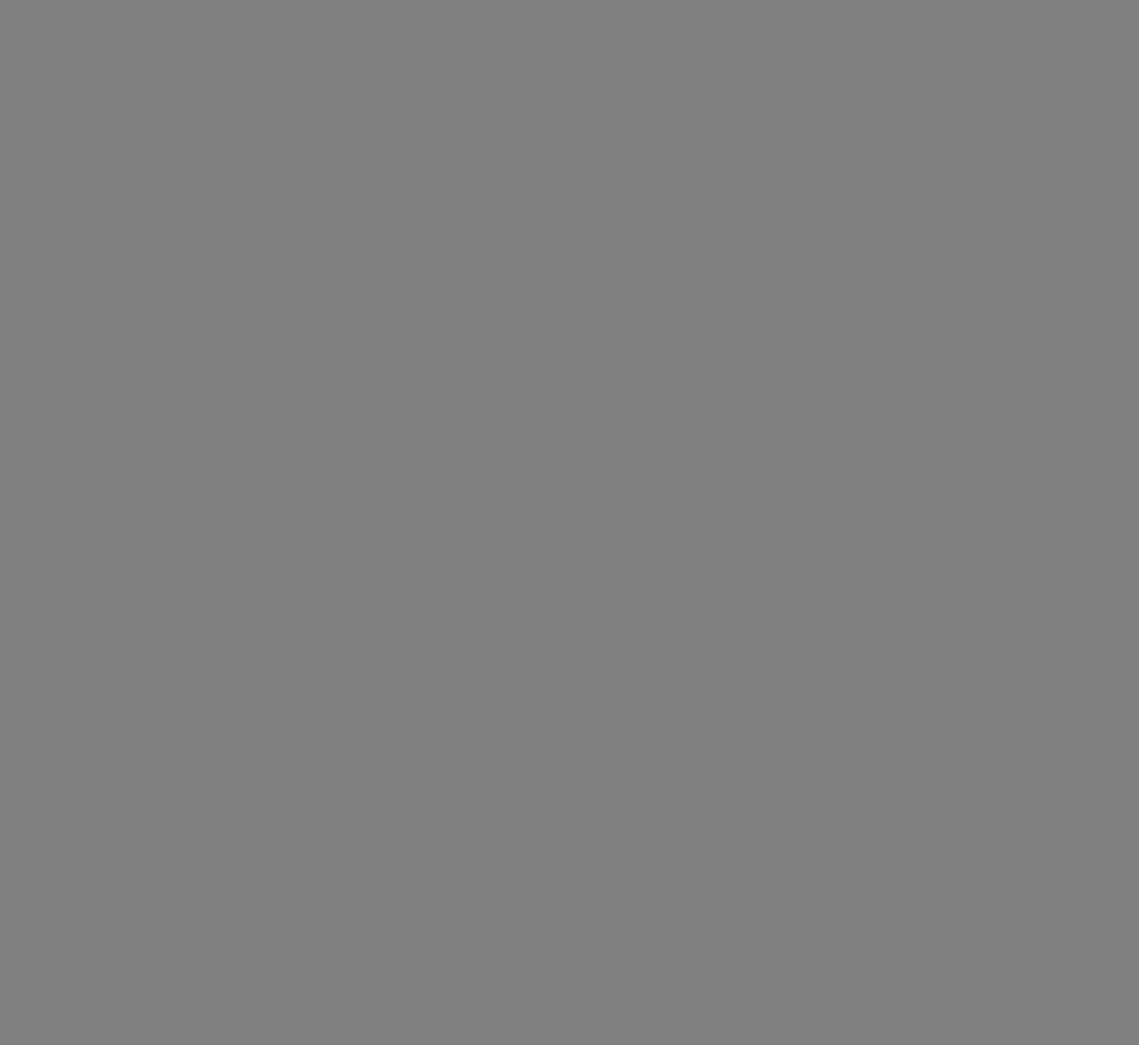
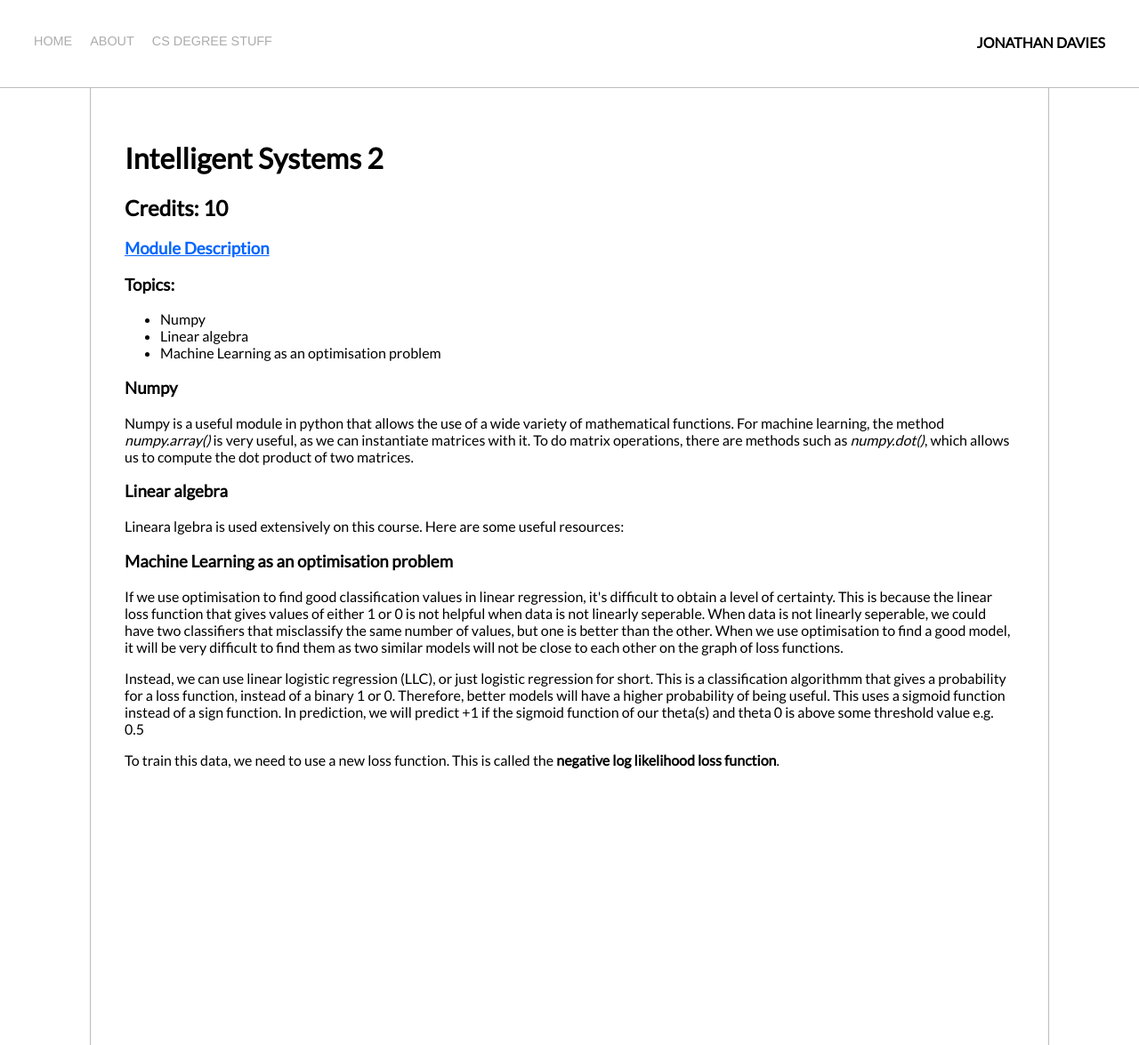
Before and after one commit to jondavies00/jondavies00.github.io, a plain HTML site: page int2.html in a window 1280 px wide. Shown: the whole page at 89% size. Before the commit the page ends 800 px from the top, so only its background shows below. Drawn offline with Linux system fonts and the light colour scheme.

Commit message:
added int2 content

```diff
--- a/int2.html
+++ b/int2.html
@@ -2,8 +2,89 @@
 <html>
 <head>
     <meta charset="utf-8" />
-    <title>SYS2</title>
+    <title>INT2</title>
     <link rel="stylesheet" href="styles.css">
     <link rel="preconnect" href="https://fonts.gstatic.com">
     <link href="https://fonts.googleapis.com/css2?family=Lato&display=swap" rel="stylesheet">
+    <link rel="icon" href="images/icon.png">
 </head>
+<body>
+    <div class="container"> <!-- divs can be used to apply styles (in css) to sections of code-->
+        <div class="nav-wrapper">
+            <div class="left-side">
+                <div class="nav-link-wrapper">
+                    <a href="index.html">Home</a>
+
+                </div>
+                <div class="nav-link-wrapper">
+                    <a href="about.html">About</a>
+                </div>
+                <div class="nav-link-wrapper">
+                    <a href="cs_degree.html">CS Degree Stuff</a>
+                </div>
+            </div>
+            <div class="right-side">
+                <div class="brand">
+                    <div> JONATHAN DAVIES</div> <!-- By themselves, div's only function is a line break-->
+                </div>
+            </div>
+        </div>
+        <div class="content-wrapper">
+            <div class="text-wrapper">
+                <div class="sys2-header">
+                    <h1>Intelligent Systems 2</h1>
+                    <h2>Credits: 10</h2>
+                    <h3><a href="https://www.york.ac.uk/students/studying/manage/programmes/module-catalogue/module/COM00024I/2020-21"> Module Description</a></h3>
+                </div>
+                <div class="sys2-topics-wrapper">
+                    <h3>Topics:</h3>
+                    <div class="list-of-topics">
+                        <ul>
+                            <li>Numpy</li>
+                            <li>Linear algebra</li>
+                            <li>Machine Learning as an optimisation problem</li>
+
+                        </ul>
+                    </div>
+                    <div class ="numpy">
+                        <h3>Numpy</h3>
+                        <p>Numpy is a useful module in python that allows the use of a wide variety of mathematical functions.
+                            For machine learning, the method <i>numpy.array()</i> is very useful, as we can instantiate matrices
+                            with it. To do matrix operations, there are methods such as <i>numpy.dot()</i>, which allows us to
+                            compute the dot product of two matrices.
+                        </p>
+                    </div>
+
+                    <div class ="linear-algebra">
+                        <h3>Linear algebra</h3>
+                        <p> Lineara lgebra is used extensively on this course. Here are some useful resources:
+
+                        </p>
+                    </div>
+                    <div class = "machine-learning-op">
+                        <h3>Machine Learning as an optimisation problem</h3>
+                        <p>
+                        If we use optimisation to find good classification values in linear regression, it's difficult to obtain a level of certainty.
+                        This is because the linear loss function that gives values of either 1 or 0 is not helpful when data is not linearly seperable.
+                        When data is not linearly seperable, we could have two classifiers that misclassify the same number of values, but one is
+                        better than the other. When we use optimisation to find a good model, it will be very difficult to find them as two similar models
+                        will not be close to each other on the graph of loss functions.
+                        </p>
+                        <p>
+                        Instead, we can use linear logistic regression (LLC), or just logistic regression for short. This is a classification algorithmm that
+                        gives a probability for a loss function, instead of a binary 1 or 0. Therefore, better models will have a higher probability of being
+                        useful. This uses a sigmoid function instead of a sign function. In prediction, we will predict +1 if the sigmoid function of our
+                        theta(s) and theta 0 is above some threshold value e.g. 0.5
+                        </p>
+                        <p>
+                        To train this data, we need to use a new loss function. This is called the <b>negative log likelihood loss function</b>.
+                        </p>
+                    </div>
+                </div>
+
+            </div>
+
+        </div>
+    </div>
+</body>
+</html>
--- a/styles.css
+++ b/styles.css
@@ -2,7 +2,7 @@
 
 body {
     margin: 0px; /* Margin has a value of 8px by default */
-    background-color: grey;
+    background-color: rgb(255, 255, 255);
 }
 
 .container {
@@ -17,7 +17,7 @@ body {
     display: flex;
     justify-content: space-between;
     padding: 38px; /* Moves stuff inwards -> creates border */
-    border-bottom: 3px solid rgb(37, 31, 35);
+    border-bottom: 1px solid rgb(190, 188, 189);
 }
 
 .left-side {
@@ -29,30 +29,28 @@ body {
     margin-right: 20px;
     font-size: 0.9em;
     text-transform: uppercase;
-    color: white;
 }
 
 .nav-link-wrapper {
     height: 22px;
-    border-bottom: 1px solid transparent;
+
     transition: border-bottom 0.5s;
 }
 
 .nav-link-wrapper a {
-    color: black;
+    color: rgb(172, 172, 172);
     font-family: Helvetica, Arial, sans-serif;
     text-decoration: none;
     transition: color 0.5s;
 }
 
 .nav-link-wrapper:hover { /* called pseudo-state, can tell css we want something to happen on 'hover'*/
-    border-bottom: 1px solid white;
+    border-bottom: 1px solid rgb(0, 0, 0);
 }
 
 .nav-link-wrapper a:hover { /* called pseudo-state, can tell css we want something to happen on 'hover'*/
-    color: white;
+    color: rgb(0, 0, 0);
 }
-
 
 /* Content styles */
 
@@ -76,8 +74,8 @@ body {
     text-align: left;
     width: 1000px;
     height: 1000px;
-    border-left: 3px solid rgb(37, 31, 35);
-    border-right: 3px solid rgb(37, 31, 35);
+    border-left: 1px solid rgb(190, 188, 189);
+    border-right: 1px solid rgb(190, 188, 189);
     padding: 38px;
     margin-left: auto;
     margin-right: auto;
@@ -103,7 +101,7 @@ a {
 }
 
 .portfolio-img-background {
-    height: 100px;
+    height: 500px;
     width: auto;
     background-size: cover;
     background-position: center;
```
Also changed, not shown: about.html (+2 -1 lines), index.html (+1 -1 lines).
